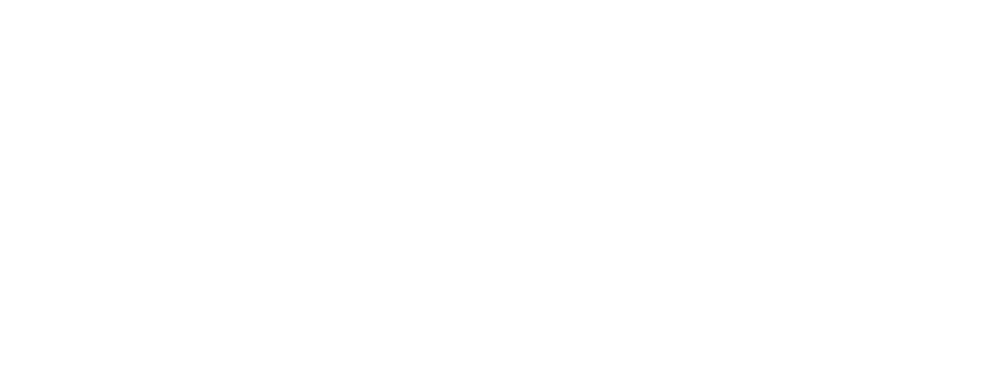
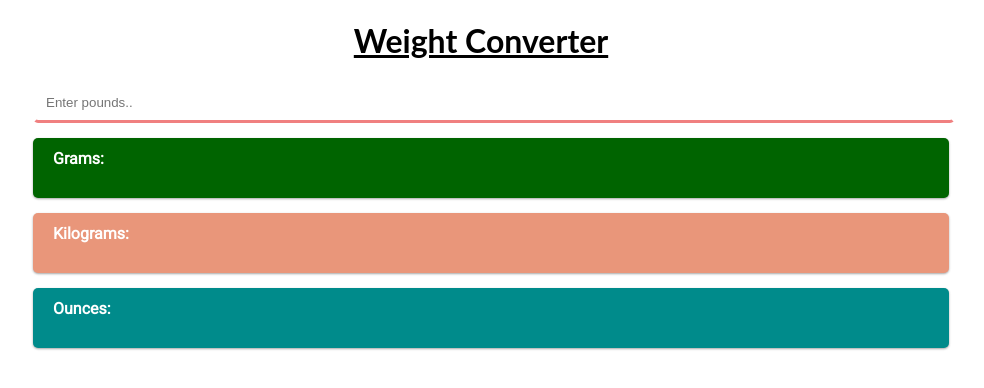
Before and after one commit to Uvacoder/aaa-js-mini-projects-mitul-collect, a plain HTML site: page weightConvert/index.html in a window 1280 px wide. Shown: the whole page, without its empty margins (159-1143 px from the left). Drawn offline with Linux system fonts and the light colour scheme.

Commit message:
project complete in ten minutes! 🏄‍♂️

```diff
--- a/weightConvert/index.html
+++ b/weightConvert/index.html
@@ -9,9 +9,26 @@
 	<link href="https://fonts.googleapis.com/css?family=Roboto" rel="stylesheet">
 </head>
 <body>
-
-
-
+	<div class="container">
+		<h1>Weight Converter</h1>
+		<form>
+			<input type="number" class="form-control" placeholder="Enter pounds.." id="lbsInput">
+		</form>
+		<div id="output">
+			<div class="card">
+				<h4>Grams:</h4>
+				<div id="gramsOutput"></div>
+			</div>
+			<div class="card">
+				<h4>Kilograms:</h4>
+				<div id="kgOutput"></div>
+			</div>
+			<div class="card">
+				<h4>Ounces:</h4>
+				<div id="ouncesOutput"></div>
+			</div>
+		</div>
+	</div>
 </body>
-<script src="" type="text/javascript"></script>
+<script src="script.js" type="text/javascript"></script>
 </html>
--- a/weightConvert/script.js
+++ b/weightConvert/script.js
@@ -1 +1,7 @@
-console.log('connected');
+var filter = document.getElementById('lbsInput');
+filter.addEventListener('input', weightFilter);
+
+function weightFilter(e){
+	let pounds = e.target.value;	document.getElementById('gramsOutput').innerHTML = pounds/0.0022046;
+	document.getElementById('kgOutput').innerHTML = pounds/2.2046;	document.getElementById('ouncesOutput').innerHTML = pounds * 16;
+}
--- a/weightConvert/style.scss
+++ b/weightConvert/style.scss
@@ -1,9 +1,56 @@
 body, html {
 	margin: 0;
 	font-family: 'Roboto', sans-serif;
+	height: auto;
 }
 
 .container {
 	margin: 0 auto;
-	width: 80%;
+	width: 70%;
+	h1 {
+		text-align: center;
+		text-decoration: underline;
+		text-decoration-skip: ink;
+		font-family: 'Lato', sans-serif;
+	}
 }
+
+#lbsInput {
+	width: 100%;
+	padding: 10px;
+	height: 15px;
+	border: 3px solid transparent;
+	border-bottom: 3px solid lightcoral;
+	border-radius: 5px;
+	transition: 0.5s all;
+	&:focus {
+		border: 3px solid lightseagreen;
+		outline: none;
+	}
+}
+
+.card {
+	margin: 0 auto;
+	width: 100%;
+	border-radius: 5px;
+	height: auto;
+	padding-top: 1px;
+	padding-bottom: 20px;
+	padding-left: 20px;
+	color: white;
+	margin-top: 15px;
+	box-shadow: 0 1px 3px rgba(0,0,0,0.12), 0 1px 2px rgba(0,0,0,0.24);
+	&:nth-of-type(1){
+		background-color: darkgreen;
+	}
+	&:nth-of-type(2){
+		background-color: darksalmon;
+	}
+	&:nth-of-type(3){
+		background-color: darkcyan;
+	}
+	h4 {
+		margin-top: 10px;
+		margin-bottom: 10px;
+	}
+}
```
Also changed, not shown: weightConvert/style.css.
